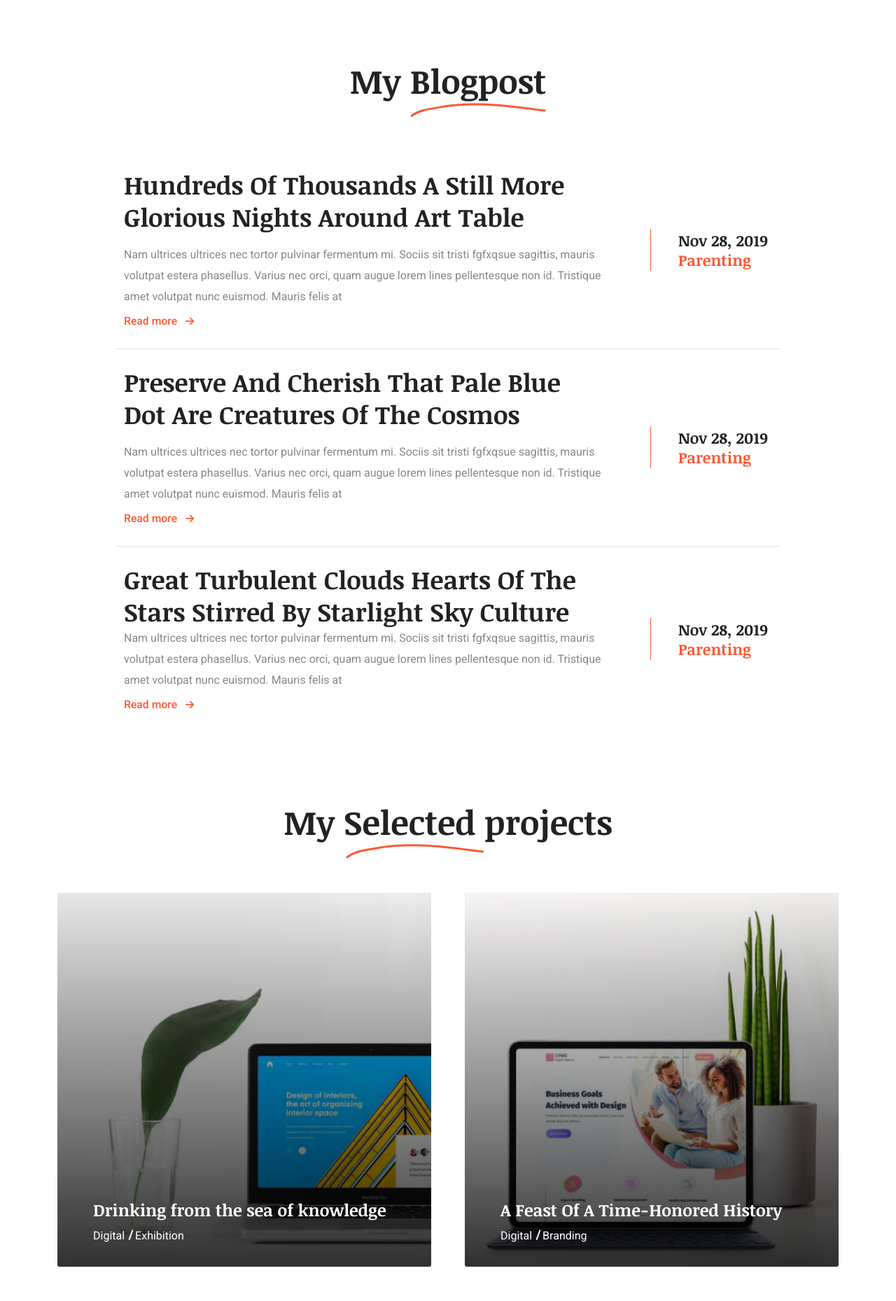
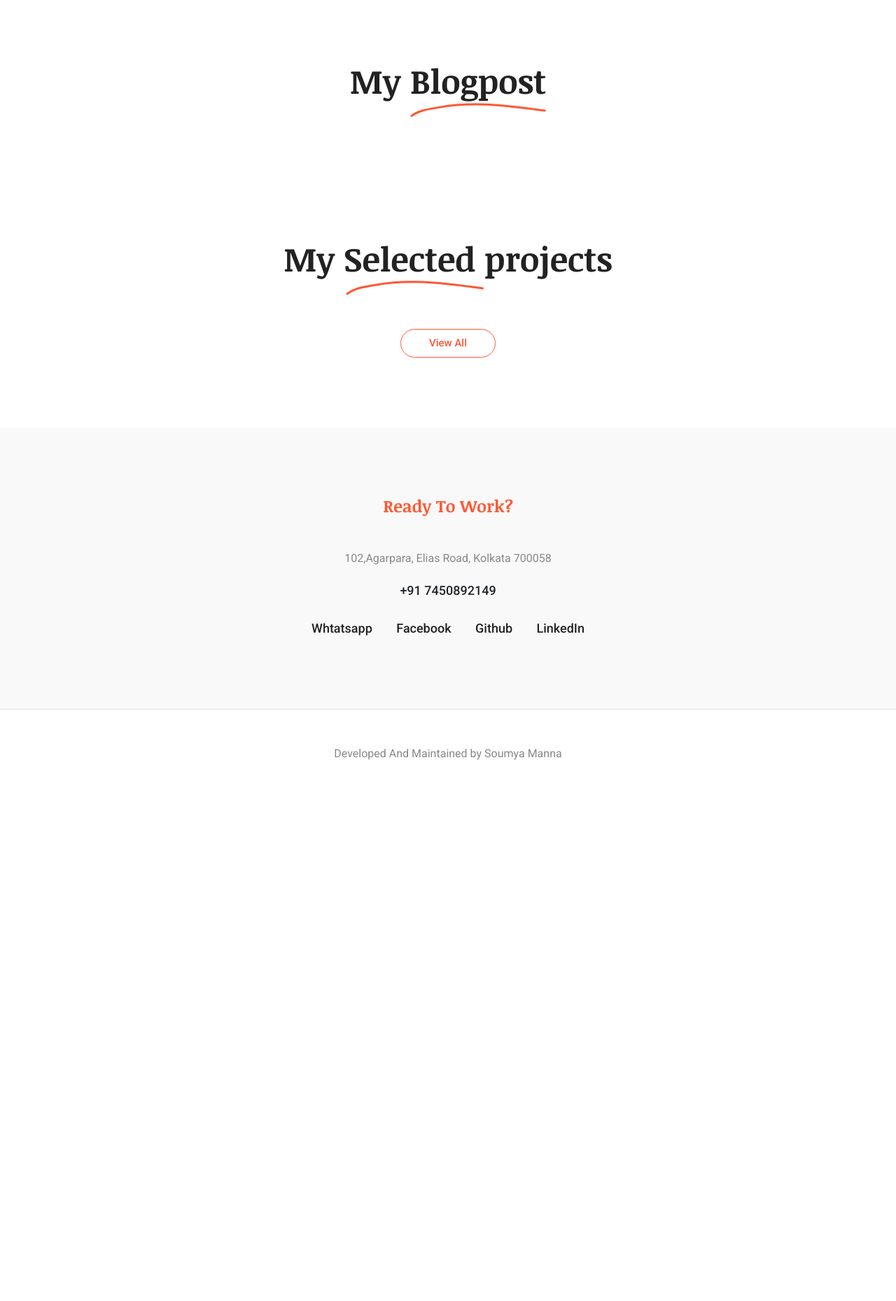
Before and after one commit to JavaScriptJuggler/portfolio, a Symfony app: template templates/frontend/homeabout.html.twig in a window 1280 px wide. Shown: the part 1281-3140 px from the top of the page at 70% size. After the commit the page ends 2367 px from the top, so only its background shows below. Run offline with Twig, Linux system fonts and the light colour scheme; the template is opened without the code that fills it, so the values that code supplies are empty; some libraries are stand-ins or nearby versions.

Commit message:
landing page dynamic

```diff
--- a/src/Controller/BlogController.php
+++ b/src/Controller/BlogController.php
@@ -83,7 +83,8 @@ class BlogController extends GlobalController
                 $blog->setCategoryName($category_name);
                 $blog->setBlogHeading($inputs['heading']);
                 $blog->setBlogContent($inputs['description']);
-                $blog->setDate(date('d/m/Y'));
+                $blog->setShortDescription($inputs['short_description']);
+                $blog->setDate(date("j M Y"));
                 $blog->setSlug($inputs['slug']);
                 $entityManagerInterface->persist($blog);
                 $entityManagerInterface->flush();
@@ -94,7 +95,8 @@ class BlogController extends GlobalController
                 $blog->setCategoryName($category_name);
                 $blog->setBlogHeading($inputs['heading']);
                 $blog->setBlogContent($inputs['description']);
-                $blog->setDate(date('d/m/Y'));
+                $blog->setShortDescription($inputs['short_description']);
+                $blog->setDate(date("j M Y"));
                 $blog->setSlug($inputs['slug']);
                 $entityManagerInterface->persist($blog);
                 $entityManagerInterface->flush();
--- a/templates/backend/blog/add_blog.html.twig
+++ b/templates/backend/blog/add_blog.html.twig
@@ -23,6 +23,10 @@
 							<div class="form-group col-md-12 mb-2">
 								<label for="heading" class="form-label">Heading</label>
 								<input type="text" required name="heading" id="heading" value="{{blog is defined? blog.getBlogHeading():''}}" class="form-control">
+							</div>
+							<div class="form-group col-md-12 mb-2">
+								<label for="short_description" class="form-label">Short Description</label>
+								<input type="text" required name="short_description" id="short_description" value="{{blog is defined? blog.getShortDescription():''}}" class="form-control">
 							</div>
 							<div class="form-group col-md-12 mb-2">
 								<label for="description" class="form-label">Description</label>
--- a/templates/frontend/homeabout.html.twig
+++ b/templates/frontend/homeabout.html.twig
@@ -133,65 +133,27 @@
 	</div>
 	<div class="row">
 		<div class="col-md-10 mx-auto justify-content-center align-items-center ">
+			{% for item in global_var.getBlog() %}
 				<div class="row justify-content-between align-items-center border-bottom blog mb-4 pb-4" data-aos="fade-up" data-aos-duration="1000">
 					<div class="col-md-9">
-					<a href="#" class=" d-inline-block h3 mb-3 text-tertiary fw-bold">Hundreds Of Thousands A Still More Glorious Nights Around Art Table</a>
-					<p class="mb-1">Nam ultrices ultrices nec tortor pulvinar fermentum mi. Sociis sit tristi fgfxqsue sagittis, mauris
+						<a href="#" class=" d-inline-block h3 mb-3 text-tertiary fw-bold">{{item.getBlogHeading()}}</a>
+						<p class="mb-1">{{item.getShortDescription()}}
 							volutpat estera phasellus. Varius nec orci, quam augue lorem lines pellentesque non id. Tristique amet
 																																																																																																																																					                  volutpat nunc euismod. Mauris felis at</p>
-					<a href="{{path('app_blog_single',{'blog_slug':'blog_slug'})}}" class="text-primary small">Read more
+						<a href="{{path('app_blog_single',{'blog_slug':item.getSlug()})}}" class="text-primary small">Read more
 							<i class="fas fa-arrow-right small ms-2"></i>
 						</a>
 					</div>
 					<div class="col-md-2">
 						<div class="blog-date">
-						<h5>Nov 28, 2019
-							<span class="text-primary d-inline-block">Parenting
+							<h5>{{ item.getDate() }}
+								<span class="text-primary d-inline-block">{{item.getCategoryName()}}
 								</span>
 							</h5>
 						</div>
 					</div>
 				</div>
-			<div class="row justify-content-between align-items-center border-bottom blog mb-4 pb-4" data-aos="fade-up" data-aos-duration="2000">
-				<div class="col-md-9">
-					<a href="#" class="d-inline-block h3 mb-3 text-tertiary fw-bold">Preserve And Cherish That Pale Blue Dot Are Creatures Of The Cosmos
-					</a>
-					<p class="mb-1">Nam ultrices ultrices nec tortor pulvinar fermentum mi. Sociis sit tristi fgfxqsue sagittis, mauris
-																																																																														                volutpat estera phasellus. Varius nec orci, quam augue lorem lines pellentesque non id. Tristique amet
-																																																																														                volutpat nunc euismod. Mauris felis at</p>
-					<a href="#" class="text-primary small">Read more
-						<i class="fas fa-arrow-right small ms-2"></i>
-					</a>
-				</div>
-				<div class="col-md-2">
-					<div class="blog-date">
-						<h5>Nov 28, 2019
-							<span class="text-primary d-inline-block">Parenting
-							</span>
-						</h5>
-					</div>
-				</div>
-			</div>
-			<div class="row justify-content-between align-items-center border-bottom blog mb-4 pb-4" data-aos="fade-up" data-aos-duration="3000">
-				<div class="col-md-9">
-					<a href="#" class="mb-3 h3 text-tertiary fw-bold">Great Turbulent Clouds Hearts Of The Stars Stirred By Starlight Sky Culture</a>
-					<p class="mb-1">Nam ultrices ultrices nec tortor pulvinar fermentum mi. Sociis sit tristi fgfxqsue sagittis, mauris
-																																																																														                volutpat estera phasellus. Varius nec orci, quam augue lorem lines pellentesque non id. Tristique amet
-																																																																														                volutpat nunc euismod. Mauris felis at</p>
-					<a href="#" class="text-primary small">Read more
-						<i class="fas fa-arrow-right small ms-2"></i>
-					</a>
-
-				</div>
-				<div class="col-md-2">
-					<div class="blog-date">
-						<h5>Nov 28, 2019
-							<span class="text-primary d-inline-block">Parenting
-							</span>
-						</h5>
-					</div>
-				</div>
-			</div>
+			{% endfor %}
 		</div>
 	</div>
 </div></section><!--================== Blog-post Section End ==================--><!--================== Project Section Start ==================--><section class="projects section pt-0">
@@ -213,66 +175,22 @@
 		</div>
 	</div>
 	<div class="row g-4 g-md-5 ">
-		<div class="col-md-6 image-item">
+		{% for item in global_var.getProjects() %}
+			<div class="col-md-4 image-item">
 				<div class="card rounded-0 border-0" data-aos="fade-up" data-aos-duration="1500">
-				<img class="img-fluid" src="frontend_files/images/project-img.png" alt="img">
+					<img class="img-fluid" src="https://drive.google.com/uc?id={{item.getImage}}" alt="img">
 					<div class="card-img-overlay">
 						<div class="card-body">
-						<a href="portfolio-single.html" class="h4 text-white">
-							Drinking from the sea of knowledge</a>
+							<a href="portfolio-single.html" class="h4 text-white">{{item.getHeading}}</a>
 							<ul class="meta-list list-unstyled d-flex">
-							<li class="list-inline-item text-white fw-normal">Digital</li>
-							<li class="list-inline-item text-white fw-normal">Exhibition</li>
+								<li class="list-inline-item text-white fw-normal">{{item.getTechnology}}</li>
+								<li class="list-inline-item text-white fw-normal">{{item.getCategory}}</li>
 							</ul>
 						</div>
 					</div>
 				</div>
 			</div>
-		<div class="col-md-6 image-item">
-			<div class="card rounded-0 border-0" data-aos="fade-up" data-aos-duration="1500">
-				<img class="img-fluid" src="frontend_files/images/project-img-one.png" alt="img">
-				<div class="card-img-overlay">
-					<div class="card-body">
-						<a href="portfolio-single.html" class="h4 text-white ">A Feast Of A Time-Honored History</a>
-						<ul class="meta-list list-unstyled d-flex">
-							<li class="list-inline-item text-white fw-normal">Digital</li>
-							<li class="list-inline-item text-white fw-normal">Branding</li>
-						</ul>
-					</div>
-				</div>
-
-			</div>
-		</div>
-		<div class="col-md-6 image-item">
-			<div class="card rounded-0 border-0" data-aos="fade-up" data-aos-duration="2000">
-				<img class="img-fluid" src="frontend_files/images/project-img-two.png" alt="img">
-				<div class="card-img-overlay">
-					<div class="card-body">
-						<a href="portfolio-single.html" class="h4 text-white ">Google Play ACG Interactive Game</a>
-						<ul class="meta-list list-unstyled d-flex">
-							<li class="list-inline-item text-white fw-normal">Digital</li>
-							<li class="list-inline-item text-white fw-normal">Events</li>
-						</ul>
-					</div>
-				</div>
-
-			</div>
-		</div>
-		<div class="col-md-6 image-item">
-			<div class="card rounded-0 border-0" data-aos="fade-up" data-aos-duration="2000">
-				<img class="img-fluid" src="frontend_files/images/project-img-three.png" alt="img">
-				<div class="card-img-overlay">
-					<div class="card-body">
-						<a href="portfolio-single.html" class="h4 text-white ">Monopoly Dreams Hong Kong</a>
-						<ul class="meta-list list-unstyled d-flex">
-							<li class="list-inline-item text-white fw-normal">Digital</li>
-							<li class="list-inline-item text-white fw-normal">Marketing</li>
-						</ul>
-					</div>
-				</div>
-
-			</div>
-		</div>
+		{% endfor %}
 		<div class="col-12 mx-auto text-center">
 			<a href="portfolio.html" class="btn btn-outline-primary text-capitailize fw-medium py-2">view all</a>
 		</div>
--- a/templates/frontend/partials/footer.html.twig
+++ b/templates/frontend/partials/footer.html.twig
@@ -4,13 +4,22 @@
 			<div class="row">
 				<div class="col-lg-6 mx-auto text-center">
 					<h2 class="text-primary h4 fw-bold mb-md-5 mb-3">Ready To Work?</h2>
-          <p class="mb-2">Thornridge Cir. Shiloh, Hawaii 81063</p>
-          <a href="#" class="mb-3 h6 text-tertiary d-block">hellorick@gmail.com</a>
-          <a class="mb-lg-4 mb-3 d-inline-block text-dark" href="#">+880 (308) 555-0121</a>
+					<p class="mb-2">102,Agarpara, Elias Road, Kolkata 700058</p>
+					<a href="#" class="mb-3 h6 text-tertiary d-block">{{global_var.getUserDetails()['email']}}</a>
+					<a class="mb-lg-4 mb-3 d-inline-block text-dark" href="#">+91 7450892149</a>
 					<ul class="list-inline">
-            <li class="list-inline-item"><a href="#">Whtatsapp</a></li>
-            <li class="list-inline-item"><a href="#">Facebook</a></li>
-            <li class="list-inline-item"><a href="#">Instagram</a></li>
+						<li class="list-inline-item">
+							<a target="_blank" href="https://api.whatsapp.com/send/?phone=%2B917450892149&text&type=phone_number&app_absent=0">Whtatsapp</a>
+						</li>
+						<li class="list-inline-item">
+							<a target="_blank" href="https://www.facebook.com/soumya.manna.961/">Facebook</a>
+						</li>
+						<li class="list-inline-item">
+							<a target="_blank" href="https://github.com/JavaScriptJuggler">Github</a>
+						</li>
+						<li class="list-inline-item">
+							<a target="_blank" href="https://www.linkedin.com/in/soumya-manna-732a1a147">LinkedIn</a>
+						</li>
 					</ul>
 				</div>
 			</div>
@@ -20,7 +29,8 @@
 		<div class="container">
 			<div class="row">
 				<div class="col-12">
-          <p class="mb-0">Developed And Maintained by <a rel="nofollow" href="javascript:;">Soumya Manna
+					<p class="mb-0">Developed And Maintained by
+						<a rel="nofollow" href="javascript:;">Soumya Manna
 						</a>
 					</p>
 				</div>
```
Also changed, not shown: migrations/Version20231015054149.php (added, +31 -0 lines), src/Entity/Blog.php (+15 -0 lines), src/Services/globalServices.php (+28 -0 lines). Lines whose indentation alone changed are shown as unchanged.
